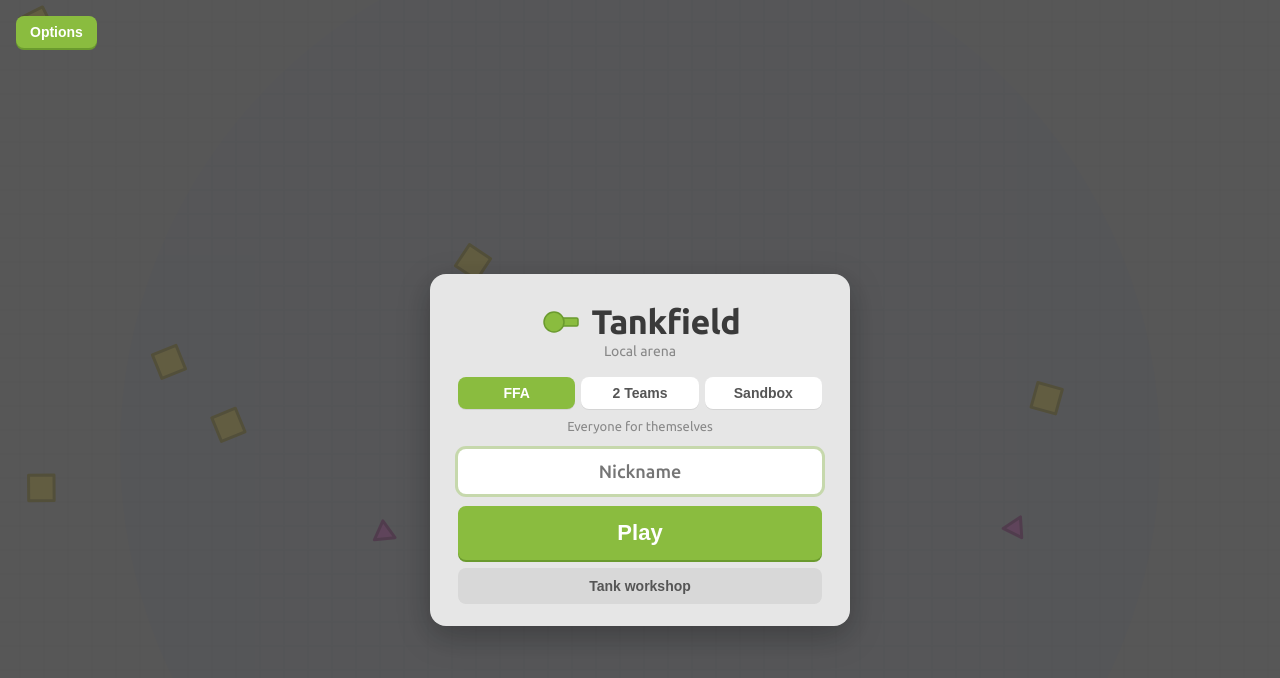
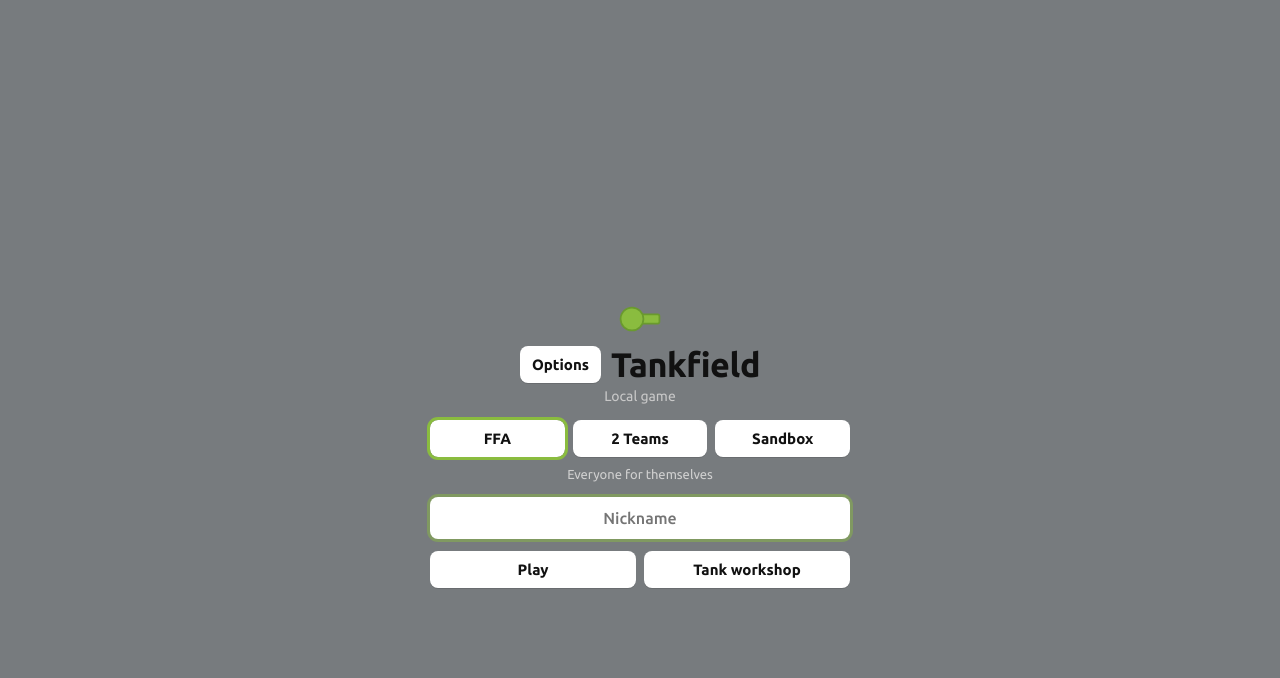
Before and after one commit to Surrplexie/surrplexie.github.io, a Jekyll site: the page tankfield/index.html, which Jekyll copies as it is, in a window 1280 px wide. Shown: the top 678 px of the page. Built offline with Jekyll 4.4.1, drawn with Linux system fonts in a browser that asks for light colours.

Commit message:
Fix the start menu and blank play screen, and use the classic diep tree as the base upgrades.
Co-authored-by: Cursor <cursoragent@cursor.com>

```diff
--- a/tankfield/css/style.css
+++ b/tankfield/css/style.css
@@ -47,16 +47,17 @@ html, body {
 }
 
 .start-card h1,
+.menu-stack h1,
 #death h1 {
   font-size: 34px;
   font-weight: 700;
   letter-spacing: -0.4px;
-  color: #3a3a3a;
+  color: #111;
 }
 
 .tagline {
-  color: #888;
-  margin: 2px 0 18px;
+  color: #c8c8c8;
+  margin: 4px 0 16px;
   font-size: 14px;
 }
 
@@ -64,76 +65,74 @@ html, body {
   font-family: Ubuntu, "Segoe UI", sans-serif;
 }
 
-.start-card {
-  width: min(420px, 92vw);
-  background: #e6e6e6;
-  border-radius: 16px;
-  padding: 28px 28px 22px;
-  text-align: center;
-  box-shadow: 0 10px 32px rgba(0, 0, 0, 0.28);
+.menu-overlay {
+  background: #777b7e;
+  pointer-events: auto;
 }
 
-.brand {
+.menu-stack {
+  width: min(420px, 92vw);
+  text-align: center;
+  pointer-events: auto;
+}
+
+.logo-tank {
+  width: 48px;
+  height: 32px;
+  display: block;
+  margin: 0 auto 10px;
+}
+
+.title-row {
   display: flex;
   align-items: center;
   justify-content: center;
   gap: 10px;
 }
 
-.logo-tank {
-  width: 42px;
-  height: 28px;
-  flex: 0 0 auto;
+.title-row h1 {
+  margin: 0;
 }
 
-.mode-tabs {
+.mode-tabs,
+.team-row,
+.action-row {
   display: grid;
-  grid-template-columns: 1fr 1fr 1fr;
-  gap: 6px;
+  gap: 8px;
   margin: 0 0 10px;
 }
 
-.mode-tab {
+.mode-tabs { grid-template-columns: 1fr 1fr 1fr; }
+.team-row { grid-template-columns: 1fr 1fr; }
+.action-row { grid-template-columns: 1fr 1fr; margin-top: 4px; }
+
+#start button {
   margin: 0;
-  padding: 8px 6px;
+  padding: 10px 12px;
   border: 0;
   border-radius: 8px;
   background: #fff;
-  color: #555;
-  font-size: 14px;
+  color: #111;
+  font-size: 15px;
   font-weight: 700;
-  box-shadow: 0 1px 0 rgba(0, 0, 0, 0.08);
+  font-family: inherit;
+  box-shadow: 0 1px 0 rgba(0, 0, 0, 0.12);
+  pointer-events: auto;
+  cursor: pointer;
 }
 
-.mode-tab.active {
-  background: #8abc3f;
-  color: #fff;
+#start .mode-tab.active {
+  outline: 3px solid #8abc3f;
+  outline-offset: 0;
 }
 
-.team-row {
-  display: grid;
-  grid-template-columns: 1fr 1fr;
-  gap: 6px;
-  margin: 0 0 10px;
-}
-
-.team-chip {
-  margin: 0;
-  padding: 8px;
-  border: 0;
-  border-radius: 8px;
-  color: #fff;
-  font-size: 14px;
-  font-weight: 700;
-  opacity: 0.55;
-}
-
-.team-chip[data-team="blue"] { background: #00b2e1; }
-.team-chip[data-team="red"] { background: #f14e54; }
+.team-chip[data-team="blue"] { background: #00b2e1; color: #fff; }
+.team-chip[data-team="red"] { background: #f14e54; color: #fff; }
+.team-chip { opacity: 0.5; }
 .team-chip.selected { opacity: 1; }
 
 .mode-hint {
-  color: #888;
+  color: #d0d0d0;
   font-size: 13px;
   margin: 0 0 12px;
   min-height: 18px;
@@ -144,7 +143,7 @@ html, body {
   width: 100%;
   margin: 0 0 12px;
   padding: 12px 14px;
-  font-size: 18px;
+  font-size: 16px;
   font-family: inherit;
   font-weight: 500;
   text-align: center;
@@ -152,85 +151,34 @@ html, body {
   border-radius: 8px;
   outline: none;
   background: #fff;
-  box-shadow: 0 2px 0 rgba(0, 0, 0, 0.08);
+  color: #111;
 }
 
 #start #name-input:focus {
-  box-shadow: 0 0 0 3px rgba(138, 188, 63, 0.35);
-}
-
-.play-btn {
-  width: 100%;
-  margin: 0 0 8px;
-  padding: 14px;
-  border: 0;
-  border-radius: 8px;
-  background: #8abc3f;
-  color: #fff;
-  font-size: 22px;
-  font-weight: 700;
-  box-shadow: 0 2px 0 #6a9a2e;
-}
-
-.play-btn:hover {
-  filter: brightness(1.06);
-}
-
-.ghost-btn {
-  width: 100%;
-  margin: 0;
-  padding: 10px;
-  border: 0;
-  border-radius: 8px;
-  background: #d8d8d8;
-  color: #555;
-  font-size: 14px;
-  font-weight: 700;
-}
-
-.corner-btn {
-  position: absolute;
-  top: 16px;
-  left: 16px;
-  margin: 0;
-  padding: 8px 14px;
-  border: 0;
-  border-radius: 8px;
-  background: #8abc3f;
-  color: #fff;
-  font-size: 14px;
-  font-weight: 700;
-  box-shadow: 0 2px 0 #6a9a2e;
-}
-
-.corner-btn.open {
-  background: #6a9a2e;
+  box-shadow: 0 0 0 3px rgba(138, 188, 63, 0.45);
 }
 
 .options-panel {
-  position: absolute;
-  top: 56px;
-  left: 16px;
-  width: 240px;
-  padding: 14px 16px;
-  background: #e6e6e6;
-  border-radius: 12px;
+  width: 100%;
+  margin: 0 0 14px;
+  padding: 12px 14px;
+  background: #ececec;
+  border-radius: 10px;
   text-align: left;
-  box-shadow: 0 8px 24px rgba(0, 0, 0, 0.25);
 }
 
 .options-title {
   font-size: 13px;
   font-weight: 700;
   color: #666;
-  margin-bottom: 10px;
+  margin-bottom: 8px;
 }
 
 .opt-row {
   display: flex;
   align-items: center;
   gap: 8px;
-  margin: 6px 0;
+  margin: 5px 0;
   font-size: 13px;
   color: #444;
 }
@@ -240,7 +188,7 @@ html, body {
 }
 
 .opt-note {
-  margin-top: 10px;
+  margin-top: 8px;
   font-size: 12px;
   color: #777;
   line-height: 1.4;
--- a/tankfield/index.html
+++ b/tankfield/index.html
@@ -5,7 +5,7 @@
   <meta name="viewport" content="width=device-width, initial-scale=1" />
   <meta name="robots" content="noindex, nofollow" />
   <title>Tankfield</title>
-  <link rel="stylesheet" href="css/style.css" />
+  <link rel="stylesheet" href="css/style.css?v=17" />
   <link rel="preconnect" href="https://fonts.googleapis.com" />
   <link rel="preconnect" href="https://fonts.gstatic.com" crossorigin />
   <link href="https://fonts.googleapis.com/css2?family=Ubuntu:wght@400;500;700&display=swap" rel="stylesheet" />
@@ -13,8 +13,17 @@
 <body>
   <canvas id="game"></canvas>
 
-  <div id="start" class="overlay">
-    <button id="options-btn" class="corner-btn" type="button">Options</button>
+  <div id="start" class="overlay menu-overlay">
+    <div class="menu-stack">
+      <svg class="logo-tank" viewBox="0 0 42 28" aria-hidden="true">
+        <rect x="20" y="10" width="18" height="8" rx="1.5" fill="#8abc3f" stroke="#6a9a2e" stroke-width="1.5"/>
+        <circle cx="14" cy="14" r="10" fill="#8abc3f" stroke="#6a9a2e" stroke-width="1.5"/>
+      </svg>
+      <div class="title-row">
+        <button id="options-btn" type="button">Options</button>
+        <h1>Tankfield</h1>
+      </div>
+      <p class="tagline">Local game</p>
       <div id="options-panel" class="options-panel hidden">
         <div class="options-title">Controls</div>
         <div class="opt-row"><kbd>WASD</kbd><span>Move</span></div>
@@ -25,15 +34,6 @@
         <div class="opt-row"><kbd>1</kbd>–<kbd>8</kbd><span>Upgrade stats</span></div>
         <div class="opt-note">Hold fire to send drones to the cursor.</div>
       </div>
-    <div class="start-card">
-      <div class="brand">
-        <svg class="logo-tank" viewBox="0 0 42 28" aria-hidden="true">
-          <rect x="20" y="10" width="18" height="8" rx="1.5" fill="#8abc3f" stroke="#6a9a2e" stroke-width="1.5"/>
-          <circle cx="14" cy="14" r="10" fill="#8abc3f" stroke="#6a9a2e" stroke-width="1.5"/>
-        </svg>
-        <h1>Tankfield</h1>
-      </div>
-      <p class="tagline">Local arena</p>
       <div class="mode-tabs" role="tablist">
         <button type="button" class="mode-tab active" data-mode="ffa">FFA</button>
         <button type="button" class="mode-tab" data-mode="tdm">2 Teams</button>
@@ -45,8 +45,10 @@
       </div>
       <p id="mode-hint" class="mode-hint">Everyone for themselves</p>
       <input id="name-input" type="text" maxlength="16" placeholder="Nickname" autocomplete="off" />
-      <button id="play-btn" class="play-btn" type="button">Play</button>
-      <button id="workshop-btn" class="ghost-btn" type="button">Tank workshop</button>
+      <div class="action-row">
+        <button id="play-btn" type="button">Play</button>
+        <button id="workshop-btn" type="button">Tank workshop</button>
+      </div>
     </div>
   </div>
 
@@ -178,8 +180,8 @@
     </div>
   </div>
 
-  <script src="js/defs.js"></script>
-  <script src="js/game.js"></script>
-  <script src="js/editor.js"></script>
+  <script src="js/defs.js?v=17"></script>
+  <script src="js/game.js?v=17"></script>
+  <script src="js/editor.js?v=17"></script>
 </body>
 </html>
--- a/tankfield/js/defs.js
+++ b/tankfield/js/defs.js
@@ -83,10 +83,10 @@
   };
 
   def("basic", {
-    name: "Tank",
+    name: "Basic Tank",
     desc: "A reliable all-rounder",
     guns: G.basic(),
-    upgrades: ["twin", "sniper", "machinegun", "flank", "director", "pounder", "trapper", "auto3", "smasher", "pelleter"],
+    upgrades: ["twin", "sniper", "machinegun", "flank"],
     needLevel: 1,
   });
 
@@ -95,7 +95,7 @@
     desc: "Two barrels, staggered fire",
     guns: G.twin(),
     reload: 0.92,
-    upgrades: ["triplet", "twinflank", "tripleshot", "dual"],
+    upgrades: ["tripleshot", "quad", "twinflank"],
     needLevel: 15,
   });
 
@@ -107,7 +107,7 @@
     reload: 1.5,
     bulletDamage: 1.25,
     fov: 1.22,
-    upgrades: ["assassin", "hunter", "minigun"],
+    upgrades: ["assassin", "overseer", "hunter", "trapper"],
     needLevel: 15,
   });
 
@@ -118,7 +118,7 @@
     reload: 0.48,
     bulletDamage: 0.7,
     bulletSpeed: 0.92,
-    upgrades: ["destroyer", "gunner", "sprayer"],
+    upgrades: ["destroyer", "gunner"],
     needLevel: 15,
   });
 
@@ -126,8 +126,21 @@
     name: "Flank Guard",
     desc: "Front and back coverage",
     guns: G.flank(),
-    upgrades: ["quad", "tripleshot", "auto3", "booster"],
+    upgrades: ["triangle", "quad"],
     needLevel: 15,
+  });
+
+  def("triangle", {
+    name: "Tri-Angle",
+    desc: "Rear guns that shove you forward",
+    guns: [
+      gun(18, 8, 1, 0, 0, 0, 0),
+      gun(16, 8, 1, 0, 0, 150, 0.33),
+      gun(16, 8, 1, 0, 0, 210, 0.66),
+    ],
+    speed: 1.12,
+    upgrades: ["booster", "fighter"],
+    needLevel: 30,
   });
 
   def("director", {
@@ -160,7 +173,7 @@
     reload: 1.45,
     bulletDamage: 1.15,
     upgrades: ["tritrapper", "megatrapper", "gunnertrapper", "overtrapper"],
-    needLevel: 15,
+    needLevel: 30,
   });
 
   def("auto3", {
@@ -235,7 +248,7 @@
       gun(19, 8, 1, 0, 0, 0, 0),
       gun(19, 8, 1, 0, 0, 27, 0),
     ],
-    upgrades: ["penta", "spread"],
+    upgrades: ["penta", "spread", "triplet"],
     needLevel: 30,
   });
 
@@ -303,7 +316,7 @@
     reload: 2.5,
     bulletSpeed: 0.82,
     bulletSize: 1.55,
-    upgrades: ["annihilator", "hybrid", "skimmer"],
+    upgrades: ["hybrid", "annihilator", "skimmer"],
     needLevel: 30,
   });
 
@@ -319,7 +332,7 @@
     reload: 0.5,
     bulletDamage: 0.42,
     bulletSize: 0.7,
-    upgrades: ["autogunner", "gunnertrapper", "nailgun"],
+    upgrades: ["streamliner", "gunnertrapper"],
     needLevel: 30,
   });
 
@@ -355,8 +368,8 @@
       gun(16, 8, 1, 0, 0, 210, 0.5),
     ],
     speed: 1.18,
-    upgrades: ["fighter", "surfer"],
-    needLevel: 30,
+    upgrades: ["fighter"],
+    needLevel: 45,
   });
 
   def("overseer", {
@@ -366,7 +379,7 @@
     guns: [...G.director(90), ...G.director(270)],
     maxDrones: 8,
     reload: 0.65,
-    upgrades: ["overlord", "manager", "battleship"],
+    upgrades: ["overlord", "necromancer", "manager"],
     needLevel: 30,
   });
 
--- a/tankfield/js/game.js
+++ b/tankfield/js/game.js
@@ -431,7 +431,10 @@
     while (!seen.has(bot.classId)) {
       seen.add(bot.classId);
       const def = TankCatalog.get(bot.classId);
-      const opts = (def.upgrades || []).filter((id) => bot.level >= (TankCatalog.get(id).needLevel || 15));
+      const opts = (def.upgrades || []).filter((id) => {
+        const child = TankCatalog.tanks[id];
+        return child && bot.level >= (child.needLevel || 15);
+      });
       if (!opts.length) break;
       bot.classId = opts[irand(0, opts.length - 1)];
     }
@@ -439,6 +442,7 @@
   }
 
   function startGame(name, opts = {}) {
+    try {
     state.spawnName = name || "Unnamed Tank";
     state.playOpts = opts;
     state.mode = opts.sandbox ? "sandbox" : (opts.mode || "ffa");
@@ -479,19 +483,28 @@
     spawnBots();
     state.camera.x = player.x;
     state.camera.y = player.y;
+    running = true;
+    state.paused = false;
+    last = performance.now();
     els.start.classList.add("hidden");
     els.death.classList.add("hidden");
     els.hud.classList.remove("hidden");
-    document.getElementById("workshop").classList.add("hidden");
+    const ws = document.getElementById("workshop");
+    if (ws) ws.classList.add("hidden");
     const colorBox = document.getElementById("sandbox-colors");
     if (colorBox) colorBox.classList.toggle("hidden", state.mode !== "sandbox");
     if (els.arenaMode) {
       els.arenaMode.textContent = state.mode === "tdm" ? "2 Teams" : state.mode === "sandbox" ? "Sandbox" : "FFA";
     }
-    renderStats();
-    renderClassPanel();
-    running = true;
-    last = performance.now();
+      try { renderStats(); } catch (err) { console.error(err); }
+      try { renderClassPanel(); } catch (err) { console.error(err); }
+      render();
+    } catch (err) {
+      console.error(err);
+      running = false;
+      if (els.hud) els.hud.classList.add("hidden");
+      if (els.start) els.start.classList.remove("hidden");
+    }
   }
 
   function killTank(tank, killer, cause) {
@@ -1154,8 +1167,8 @@
     if (!p) return;
     const def = getDef(p);
     const options = (def.upgrades || []).filter((id) => {
-      const child = TankCatalog.get(id);
-      return p.level >= (child.needLevel || 15);
+      const child = TankCatalog.tanks[id];
+      return child && p.level >= (child.needLevel || 15);
     });
     state.classOptions = options;
     const show = document.getElementById("show-classes");
@@ -1450,7 +1463,7 @@
       ctx.globalAlpha = 1;
     }
     ctx.restore();
-    if (running) drawMinimap();
+    drawMinimap();
   }
 
   function drawMinimap() {
@@ -1495,8 +1508,12 @@
   function frame(now) {
     const dt = Math.min(0.033, (now - last) / 1000);
     last = now;
+    try {
       if (running && !state.paused) update(dt);
       render();
+    } catch (err) {
+      console.error(err);
+    }
     state.frames += 1;
     state.fpsT += Math.max(dt, 0.001);
     if (state.fpsT >= 0.4 && els.fps) {
@@ -1516,7 +1533,7 @@
     keys.add(k);
     if (k === "e" && running) state.autoFire = !state.autoFire;
     if (k === "c" && running) state.autoSpin = !state.autoSpin;
-    if (k === "t" && running) window.TankWorkshop.open();
+    if (k === "t" && running && window.TankWorkshop) window.TankWorkshop.open();
     const classIdx = CLASS_KEYS.indexOf(k);
     if (running && !state.paused && classIdx >= 0 && state.classOptions[classIdx] && !state.classDismissed) {
       pickClass(state.classOptions[classIdx]);
@@ -1546,48 +1563,54 @@
   };
 
   function playSelected() {
-    const name = els.name.value.trim() || "Unnamed Tank";
+    const name = (els.name && els.name.value.trim()) || "Unnamed Tank";
     if (menuMode === "sandbox") startGame(name, { sandbox: true, classId: "basic" });
     else if (menuMode === "tdm") startGame(name, { mode: "tdm", team: menuTeam });
     else startGame(name, { mode: "ffa" });
   }
 
-  document.querySelectorAll(".mode-tab").forEach((btn) => {
-    btn.addEventListener("click", () => {
-      menuMode = btn.dataset.mode;
-      document.querySelectorAll(".mode-tab").forEach((b) => b.classList.toggle("active", b === btn));
+  function openWorkshop() {
+    if (window.TankWorkshop && typeof window.TankWorkshop.open === "function") window.TankWorkshop.open();
+  }
+
+  function setMenuMode(mode) {
+    menuMode = mode;
+    document.querySelectorAll(".mode-tab").forEach((b) => b.classList.toggle("active", b.dataset.mode === mode));
     const row = document.getElementById("team-row");
     if (row) row.classList.toggle("hidden", menuMode !== "tdm");
     const hint = document.getElementById("mode-hint");
     if (hint) hint.textContent = MODE_HINT[menuMode] || "";
-    });
-  });
-  document.querySelectorAll(".team-chip").forEach((btn) => {
-    btn.addEventListener("click", () => {
+  }
+
+  if (els.start) {
+    els.start.addEventListener("click", (e) => {
+      const btn = e.target.closest("button");
+      if (!btn) return;
+      if (btn.id === "play-btn") playSelected();
+      else if (btn.id === "workshop-btn") openWorkshop();
+      else if (btn.id === "options-btn") {
+        const panel = document.getElementById("options-panel");
+        if (panel) panel.classList.toggle("hidden");
+      } else if (btn.classList.contains("mode-tab")) {
+        setMenuMode(btn.dataset.mode);
+      } else if (btn.classList.contains("team-chip")) {
         menuTeam = btn.dataset.team;
         document.querySelectorAll(".team-chip").forEach((b) => b.classList.toggle("selected", b === btn));
-    });
-  });
-  const optionsBtn = document.getElementById("options-btn");
-  const optionsPanel = document.getElementById("options-panel");
-  if (optionsBtn && optionsPanel) {
-    optionsBtn.addEventListener("click", () => {
-      optionsPanel.classList.toggle("hidden");
-      optionsBtn.classList.toggle("open", !optionsPanel.classList.contains("hidden"));
-    });
-  }
-
-  els.play.addEventListener("click", playSelected);
-  els.workshopBtn.addEventListener("click", () => window.TankWorkshop.open());
-  els.name.addEventListener("keydown", (e) => { if (e.key === "Enter") playSelected(); });
-  els.again.addEventListener("click", () => startGame(state.spawnName, state.playOpts || {}));
+      }
+    });
+  }
+
+  if (els.name) els.name.addEventListener("keydown", (e) => { if (e.key === "Enter") playSelected(); });
+  if (els.again) els.again.addEventListener("click", () => startGame(state.spawnName, state.playOpts || {}));
+  if (els.menu) {
     els.menu.addEventListener("click", () => {
       running = false;
       els.death.classList.add("hidden");
       els.hud.classList.add("hidden");
       els.start.classList.remove("hidden");
     });
-  if (els.editInGame) els.editInGame.addEventListener("click", () => window.TankWorkshop.open());
+  }
+  if (els.editInGame) els.editInGame.addEventListener("click", openWorkshop);
   if (els.skipUpgrade) {
     els.skipUpgrade.addEventListener("click", () => {
       state.classDismissed = true;
```
Lines whose indentation alone changed are shown as unchanged.
